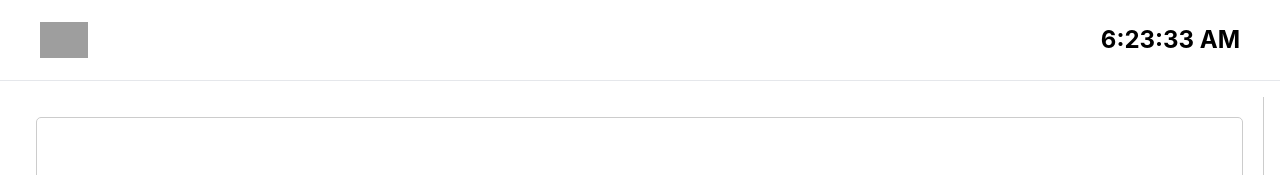
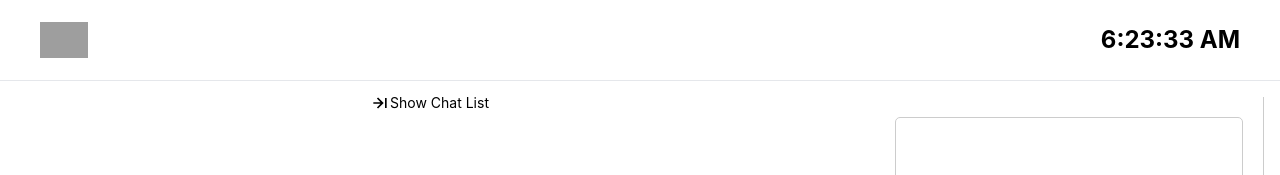
Before and after one commit to su-hwani/ui-final, a React (Create React App) app: page / in a window 1280 px wide. Both pictures are taken after a click on the button 225 px from the left and 119 px from the top of the page. Shown: the top 175 px of the page. Built offline with nearby package versions, Linux system fonts and the light colour scheme; grey boxes are pictures that could not be loaded.

Commit message:
Fix: chat list toggle logic

```diff
--- a/src/components/DashBoard.tsx
+++ b/src/components/DashBoard.tsx
@@ -1,15 +1,31 @@
+import React, { useState } from "react";
 import Chats from "./Chat";
 import ChatService from "../service/chat";
 import ChatList from "./chat_list/ChatList";
+import ShowChatListButton from "./chat_list/ShowChatListButton";
 
 export default function DashBoard({
   chatService,
 }: {
   chatService: ChatService;
 }) {
+  const [isChatListVisible, setIsChatListVisible] = useState(true);
+
+  const handleToggleChatList = () => {
+    setIsChatListVisible((prevState) => {
+      const newState = !prevState;
+      console.log(`Chat list visibility toggled: ${newState}`);
+      return newState;
+    });
+  };
+
   return (
     <div className="flex h-screen border-obzen-purple border-solid">
-      <ChatList />
+      <ShowChatListButton
+        onShowChatList={handleToggleChatList}
+        isChatListVisible={isChatListVisible}
+      />
+      <ChatList isChatListVisible={isChatListVisible} onChatListToggle={handleToggleChatList} />
       <Chats chatService={chatService} />
     </div>
   );
--- a/src/components/chat_list/AddChatButton.tsx
+++ b/src/components/chat_list/AddChatButton.tsx
@@ -1,16 +1,17 @@
 import React from "react";
 import { BiPlus, BiExpand, BiCollapse } from "react-icons/bi";
 import { TbLayoutSidebar, TbLayoutSidebarRight } from "react-icons/tb";
+
 interface AddChatButtonProps {
   onAddChat: () => void;
-  onFullScreenToggle: () => void;
-  isFullScreen: boolean;
+  onChatListToggle: () => void; // isChatListVisible를 토글하기 위한 함수
+  isChatListVisible: boolean;
 }
 
 const AddChatButton: React.FC<AddChatButtonProps> = ({
   onAddChat,
-  onFullScreenToggle,
-  isFullScreen,
+  onChatListToggle,
+  isChatListVisible,
 }) => {
   return (
     <div className="mb-3 flex flex-col gap-2">
@@ -22,13 +23,13 @@ const AddChatButton: React.FC<AddChatButtonProps> = ({
           <BiPlus className="h-5 w-5" />
           <span className="truncate">New chat</span>
         </button>
-        {/* Full screen toggle button */}
+        {/* Chat list toggle button */}
         <button
-          onClick={onFullScreenToggle}
+          onClick={onChatListToggle}
           className="flex items-center justify-center gap-2 px-3 min-h-[44px] py-1 text-white text-sm rounded-md border border-white/20 hover:bg-gray-500/10 h-11 w-11 transition-colors duration-200 cursor-pointer"
         >
-          {/* Toggle icon based on isFullScreen state */}
-          {isFullScreen ? (
+          {/* Toggle icon based on isChatListVisible state */}
+          {isChatListVisible ? (
             <TbLayoutSidebarRight className="h-5 w-5" />
           ) : (
             <TbLayoutSidebar className="h-5 w-5" />
--- a/src/components/chat_list/ChatList.tsx
+++ b/src/components/chat_list/ChatList.tsx
@@ -1,13 +1,16 @@
 import React, { useState } from "react";
 import ChatListItem from "./ChatListItem";
 import AddChatButton from "./AddChatButton";
-import ShowChatListButton from "./ShowChatListButton";
 
-export default function ChatList() {
+export default function ChatList({
+  isChatListVisible, // isChatListVisible를 props로 받음
+  onChatListToggle, // onChatListToggle을 props로 받음
+}: {
+  isChatListVisible: boolean;
+  onChatListToggle: () => void;
+}) {
   const [chats, setChats] = useState<string[]>(["1번 채팅창"]);
   const [selectedChat, setSelectedChat] = useState<string>("1번 채팅창");
-  const [isFullScreen, setIsFullScreen] = useState<boolean>(false);
-  const [isChatListVisible, setIsChatListVisible] = useState<boolean>(true);
 
   const handleChatClick = (chatName: string) => {
     setSelectedChat(chatName);
@@ -28,20 +31,9 @@ export default function ChatList() {
     }
   };
 
-  const handleFullScreenToggle = () => {
-    setIsFullScreen((prevFullScreen) => !prevFullScreen);
-  };
-
-  const handleShowChatList = () => {
-    setIsChatListVisible(true);
-  };
-
   return (
-    <div className={`overflow-auto w-1/5 py-4 px-2 border-r border-default-border bg-list-background ${isFullScreen ? 'hidden' : ''}`}>
-      <AddChatButton onAddChat={handleAddChat} onFullScreenToggle={handleFullScreenToggle} isFullScreen={isFullScreen} />
-      {isChatListVisible && (
-        <>
-      <ShowChatListButton onShowChatList={handleShowChatList} isChatListVisible={isChatListVisible} />
+    <div className={`overflow-auto w-1/5 py-4 px-2 border-r border-default-border bg-list-background ${!isChatListVisible ? 'hidden' : ''}`}>
+      <AddChatButton onAddChat={handleAddChat} onChatListToggle={onChatListToggle} isChatListVisible={isChatListVisible} />
       {chats.map((chatName) => (
         <ChatListItem
           key={chatName}
@@ -51,8 +43,6 @@ export default function ChatList() {
           onTrashClick={handleRemoveChat}
         />
       ))}
-        </>
-      )}
     </div>
   );
 }
--- a/src/components/chat_list/ShowChatListButton.tsx
+++ b/src/components/chat_list/ShowChatListButton.tsx
@@ -1,21 +1,30 @@
 import React from "react";
 import { BiArrowToRight } from "react-icons/bi";
 
+
 interface ShowChatListButtonProps {
   onShowChatList: () => void;
-  isChatListVisible: boolean; // 채팅 리스트 보임 여부를 전달받습니다.
+  isChatListVisible: boolean;
 }
 
 const ShowChatListButton: React.FC<ShowChatListButtonProps> = ({
   onShowChatList,
   isChatListVisible,
 }) => {
+
+  const handleButtonClick = () => {
+    console.log("Button clicked");
+    onShowChatList();
+  };
+
+  console.log(`isChatListVisible in ShowChatListButton: ${isChatListVisible}`);
+
   return (
     <div
-      className={`flex items-center justify-center px-3 min-h-[44px] py-1 text-white text-sm rounded-md border border-white/20 hover:bg-gray-500/10 h-11 w-full transition-colors duration-200 cursor-pointer ${
+      className={`flex items-center justify-center px-3 min-h-[44px] py-1 text-black text-sm rounded-md border border-white/20 hover:bg-gray-500/10 h-11 w-full transition-colors duration-200 cursor-pointer ${
         isChatListVisible ? "hidden" : ""
       }`}
-      onClick={onShowChatList}
+      onClick={handleButtonClick}
     >
       <BiArrowToRight className="h-5 w-5" />
       <span className="truncate">Show Chat List</span>
```
Lines whose indentation alone changed are shown as unchanged.
